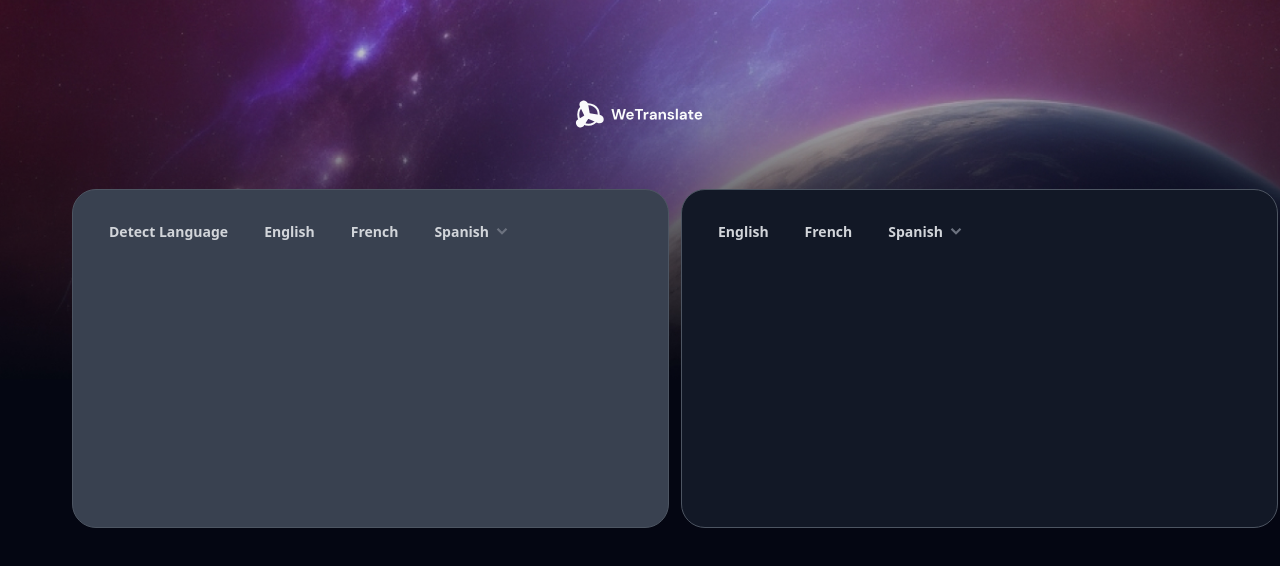
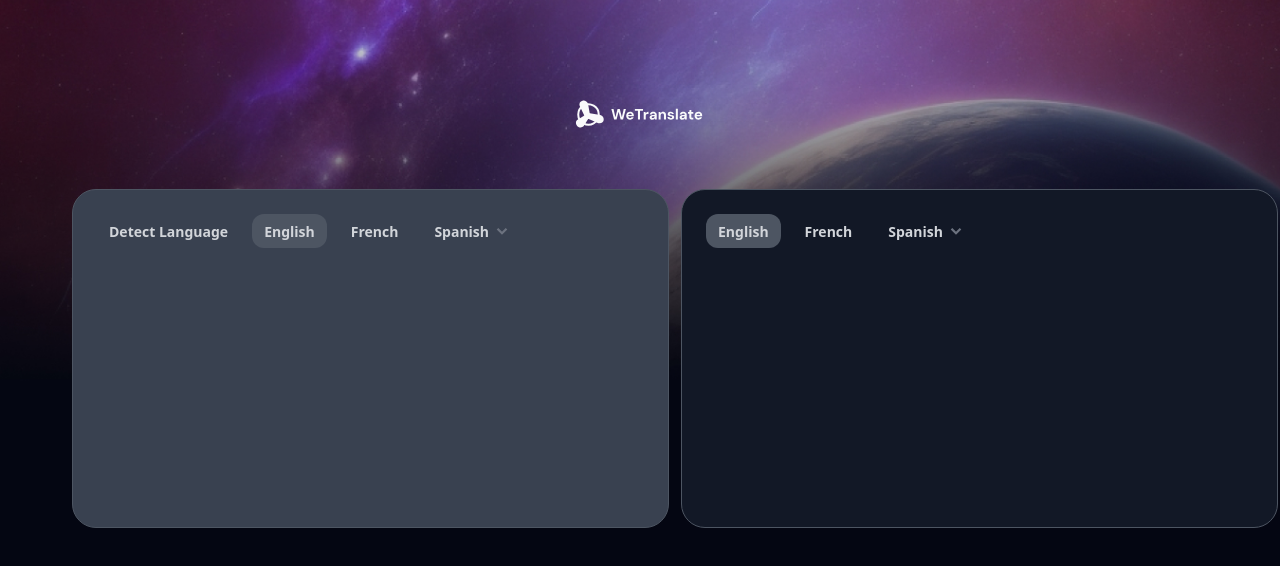
Before and after one commit to thateflondon/wetranslate, a Next.js app: page / in a window 1280 px wide. Shown: the top 566 px of the page. Built offline with nearby package versions, Linux system fonts and the light colour scheme.

Commit message:
refactor(components): add defaultLanguage prop to LanguageSelection

```diff
--- a/app/components/LanguageSelection.tsx
+++ b/app/components/LanguageSelection.tsx
@@ -4,22 +4,19 @@ import ExpandDownButton from "./ExpandDownButton"
 
 interface LanguageSelectionProps {
   showDetectLanguage?: boolean;
+  defaultLanguage?: string;
 }
 
-export default function LanguageSelection({ showDetectLanguage = true }: LanguageSelectionProps) {
+export default function LanguageSelection({ showDetectLanguage = true, defaultLanguage = "english" }: LanguageSelectionProps) {
 
-    //Add a class to the selected language
-    const [isActive, setIsActive] = useState(false);
-    const ToggleButton = () => {
-        setIsActive(!isActive);
-    }
+    const [activeLanguage, setActiveLanguage] = useState(defaultLanguage);
 
   return (
     <div className="language-selector">
-      {showDetectLanguage && <button onClick={ToggleButton} className={isActive ? "active" : ""} >Detect Language</button>}
-      <button className={isActive ? "active" : ""} onClick={ToggleButton}>English</button>
-      <button className={isActive ? "active" : ""} onClick={ToggleButton}>French</button>
-      <button className={`flex ${isActive ? "active" : ""}`} onClick={ToggleButton}>
+      {showDetectLanguage && <button className={activeLanguage === "detect" ? "active" : ""} onClick={() => setActiveLanguage("detect")}>Detect Language</button>}
+      <button className={activeLanguage === "english" ? "active" : ""} onClick={() => setActiveLanguage("english")}>English</button>
+      <button className={activeLanguage === "french" ? "active" : ""} onClick={() => setActiveLanguage("french")}>French</button>
+      <button className={activeLanguage === "spanish" ? "active" : ""} onClick={() => setActiveLanguage("spanish")}>
         Spanish{" "}
         <ExpandDownButton/>{" "}
       </button>
```
